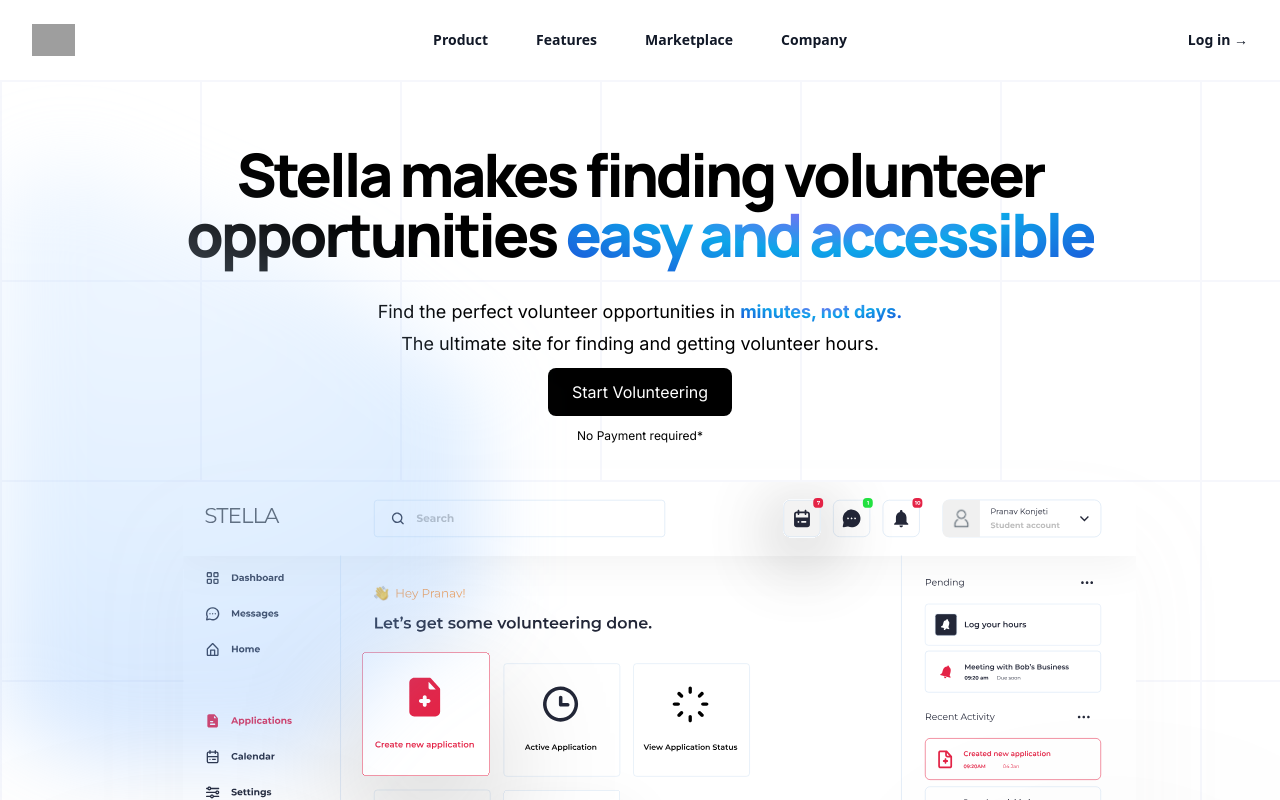
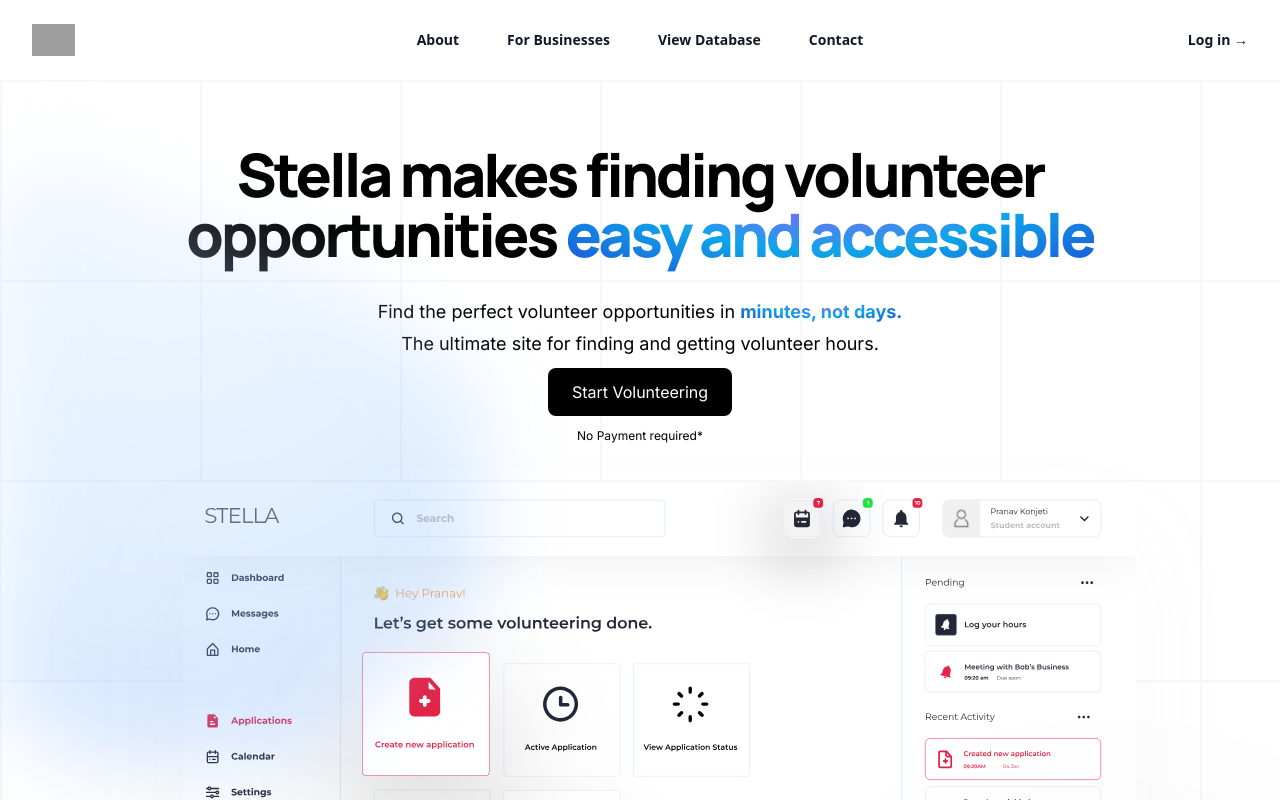
Before and after one commit to PkTheCoda/casapp, a Next.js app: page / in a window 1280 px wide. Shown: the top 800 px of the page. Built offline with nearby package versions, Linux system fonts and the light colour scheme; grey boxes are pictures that could not be loaded.

Commit message:
added casIB component and tidyed up site

```diff
--- a/src/app/Components/CasComponent.jsx
+++ b/src/app/Components/CasComponent.jsx
@@ -2,7 +2,8 @@
 
 import Image from 'next/image'
 import casvector1 from '../Images/casvector1.png'
-import { FaTachometerAlt } from 'react-icons/fa'
+import casvector2 from '../Images/casvector2.png'
+import { FaTachometerAlt, FaChartBar } from 'react-icons/fa'
 
 export default function CasComponent() {
     return (
@@ -26,14 +27,14 @@
                                 <div className='inline'>Organization made easy.</div>
                             </div>
                             <div className='text-3xl text-white font-manrope font-extrabold'>
-                                Organize your CAS
+                                Organize your CAS Service
                                 <span className="block">
                                     all in one place.
                                 </span>
                             </div>
 
                             <div className='font-inter text-white'>
-                                With our intuitive dashboard, you're able to organize and view all your applications in one area.
+                                We make the service component of your CAS easier than ever. With our intuitive dashboard, you're able to organize and see all your applications in one place.
                             </div>
 
                             <button className="px-6 py-3 w-max bg-black font-outfit transition transform hover:scale-110 text-white rounded-full">
@@ -43,8 +44,34 @@
                         </div>
                     </div>
 
-                    <div className="meshgradientbluepurple w-1/2 h-40 my-20 rounded-xl">
-                        hi
+                    <div className="bg-blue-300 rounded-xl w-2/5 py-12 flex flex-col items-center h-max meshgradientbluepurple gap-y-4">
+                        <Image
+                            src={casvector2}
+                            className='w-4/5 h-auto rounded-lg'
+                        />
+                        <div className='w-4/5 flex flex-col gap-y-3'>
+                            <div className='font-inter text-white flex items-center gap-x-2'>
+                                <FaChartBar
+                                    className='h-4 w-4'
+                                />
+                                <div className='inline'>Detailed Stats & Overview</div>
+                            </div>
+                            <div className='text-3xl text-white font-manrope font-extrabold'>
+                                Get Detailed Reminders
+                                <span className="block">
+                                    and Statistics
+                                </span>
+                            </div>
+
+                            <div className='font-inter text-white'>
+                                Our dashboard provides detailed statistics and oversight over all of your CAS reflections + evidence making it easier to organize and get them finished!
+                            </div>
+
+                            <button className="px-6 py-3 w-max bg-black font-outfit transition transform hover:scale-110 text-white rounded-full">
+                                    Learn More
+                            </button>
+
+                        </div>
                     </div>
                 </div>
 
--- a/src/app/Components/Header.jsx
+++ b/src/app/Components/Header.jsx
@@ -5,10 +5,10 @@
 import { Bars3Icon, XMarkIcon } from '@heroicons/react/24/outline'
 
 const navigation = [
-  { name: 'Product', href: '#' },
-  { name: 'Features', href: '#' },
-  { name: 'Marketplace', href: '#' },
-  { name: 'Company', href: '#' },
+  { name: 'About', href: '#' },
+  { name: 'For Businesses', href: '#' },
+  { name: 'View Database', href: '#' },
+  { name: 'Contact', href: '#' },
 ]
 
 export default function Header() {
```
Also changed, not shown: src/app/Images/casvector2.png (added).
